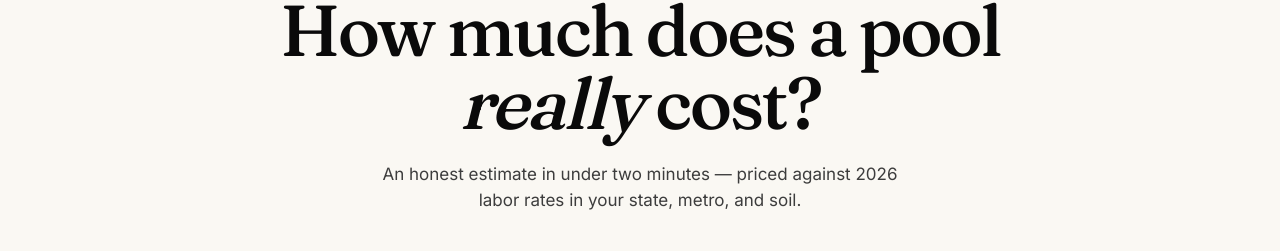
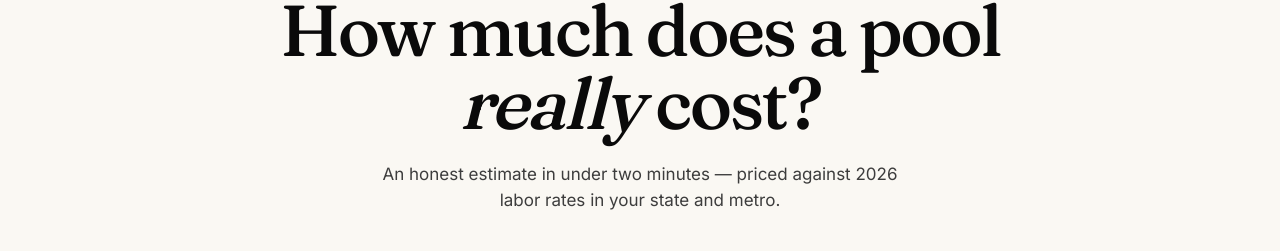
Before and after one commit to kccorbett4/priceapool, a React (Vite) app: page /alabama in a window 1280 px wide. Shown: the part 2685-2936 px from the top of the page. Built offline with nearby package versions, Linux system fonts and the light colour scheme.

Commit message:
Remove soil mention from hero subtitle
Soil input was removed earlier; the hero copy still advertised it.

Co-Authored-By: Claude Opus 4.7 <noreply@anthropic.com>

```diff
--- a/src/App.jsx
+++ b/src/App.jsx
@@ -941,7 +941,7 @@ export default function App({ initialState = "", hideNav = false }) {
     {step < 3 && <div style={{ textAlign: "center", padding: "72px 20px 24px", maxWidth: 840, margin: "0 auto" }}>
       <div style={{ fontSize: 11, fontWeight: 600, color: T.textDim, textTransform: "uppercase", letterSpacing: "0.2em", marginBottom: 20 }}>Pool Cost Estimator · 2026</div>
       <h1 style={{ fontSize: "clamp(40px,7vw,72px)", fontWeight: 500, color: T.text, letterSpacing: "-0.035em", lineHeight: 1.02, fontFamily: "'Fraunces',Georgia,serif" }}>How much does a pool <em style={{ fontStyle: "italic", fontWeight: 400 }}>really</em> cost?</h1>
-      <p style={{ fontSize: 17, color: T.textMid, marginTop: 20, maxWidth: 560, marginLeft: "auto", marginRight: "auto", lineHeight: 1.55, fontWeight: 400 }}>An honest estimate in under two minutes — priced against 2026 labor rates in your state, metro, and soil.</p>
+      <p style={{ fontSize: 17, color: T.textMid, marginTop: 20, maxWidth: 560, marginLeft: "auto", marginRight: "auto", lineHeight: 1.55, fontWeight: 400 }}>An honest estimate in under two minutes — priced against 2026 labor rates in your state and metro.</p>
     </div>}
     <div style={{ maxWidth: 720, margin: "0 auto", padding: "0 16px" }}>
       <div style={{ display: "flex", justifyContent: "center", gap: 4, margin: "16px 0 20px" }}>
```
